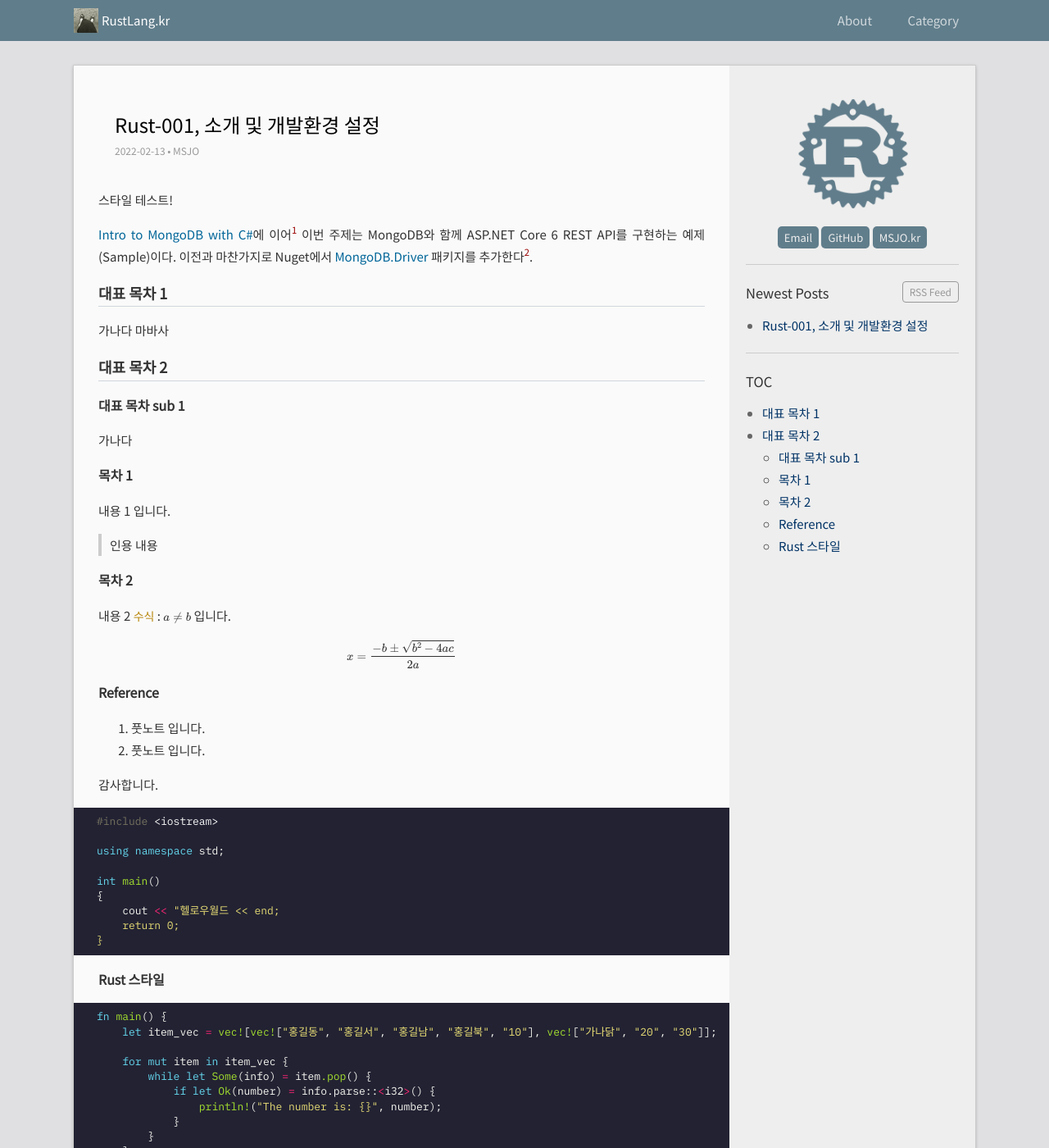
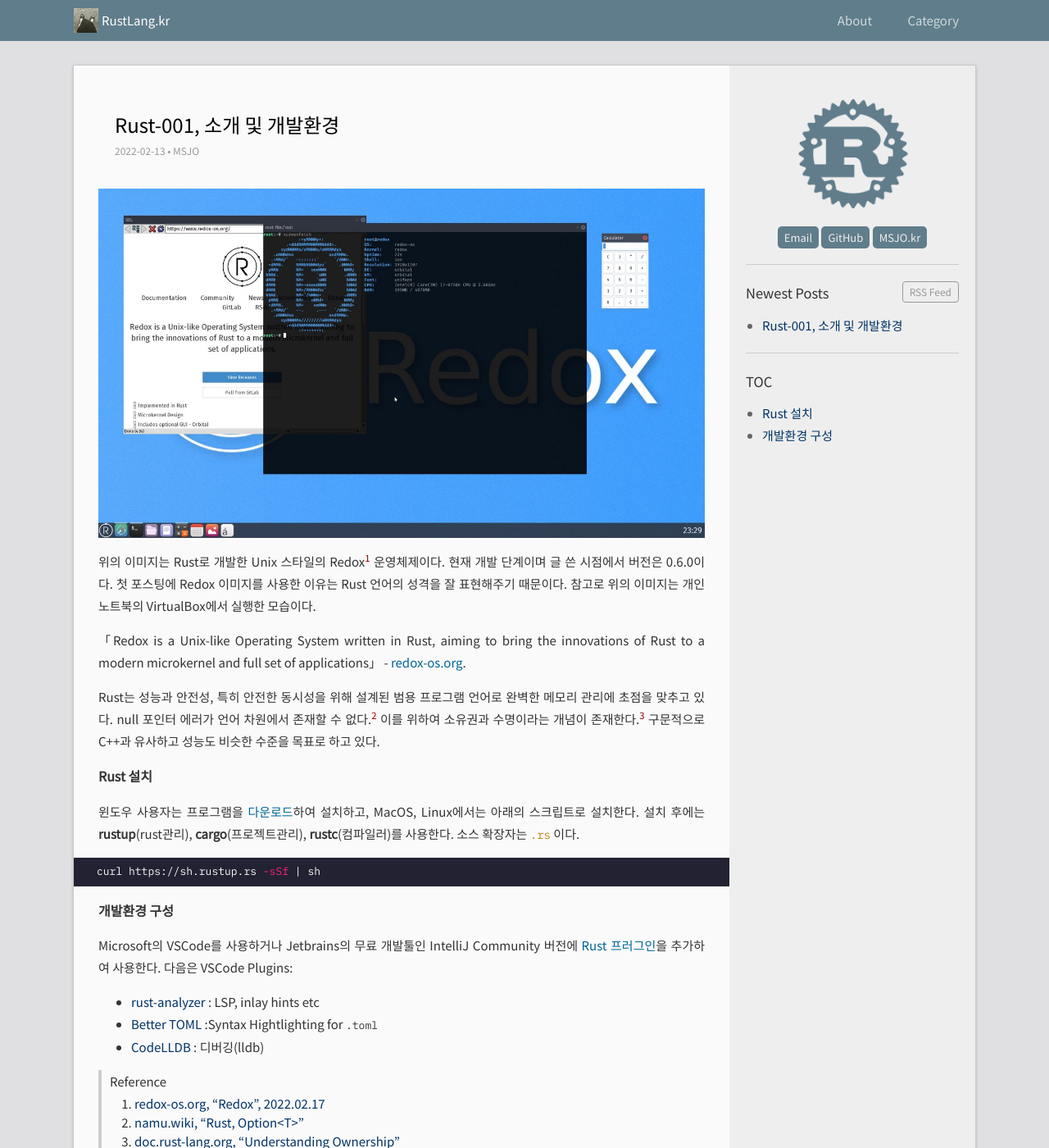
Before and after one commit to DebugJO/rustlang, a Jekyll site: the page built from _posts/2022-02-13-1.md, in a window 1280 px wide and 1400 px high. Shown: the whole window at 82% size. Built offline with Jekyll 4.4.1, drawn with Linux system fonts in a browser that asks for light colours; formulas are drawn with MathJax 3.

Commit message:
Rust-001, 소개 및 개발환경

````diff
--- a/_posts/2022-02-13-1.md
+++ b/_posts/2022-02-13-1.md
@@ -1,73 +1,36 @@
 ---
 layout: post
-title:  "Rust-001, 소개 및 개발환경 설정"
+title:  "Rust-001, 소개 및 개발환경"
 categories: [Rust Tutorial]
 ---
-스타일 테스트!
 
-[Intro to MongoDB with C#](https://msjo.kr/2020/04/12/1/)에 이어<sup>1</sup> 이번 주제는 MongoDB와 함께 ASP.NET Core 6 REST API를 구현하는 예제(Sample)이다. 이전과 마찬가지로 Nuget에서 [MongoDB.Driver](https://www.nuget.org/packages/MongoDB.Driver) 패키지를 추가한다<sup>2</sup>.
+![redox](https://raw.githubusercontent.com/DebugJO/rustlang/main/image/redox.jpg)
+
+위의 이미지는 Rust로 개발한 Unix 스타일의 Redox<sup>1</sup> 운영체제이다. 현재 개발 단계이며 글 쓴 시점에서 버전은 0.6.0이다. 첫 포스팅에 Redox 이미지를 사용한 이유는 Rust 언어의 성격을 잘 표현해주기 때문이다. 참고로 위의 이미지는 개인 노트북의 VirtualBox에서 실행한 모습이다.
 
 <!--more-->
 
-##### 대표 목차 1
+「Redox is a Unix-like Operating System written in Rust, aiming to bring the innovations of Rust to a modern microkernel and full set of applications」 - [redox-os.org](https://www.redox-os.org/).
 
-가나다 마바사
+Rust는 성능과 안전성, 특히 안전한 동시성을 위해 설계된 범용 프로그램 언어로 완벽한 메모리 관리에 초점을 맞추고 있다. null 포인터 에러가 언어 차원에서 존재할 수 없다.<sup>2</sup> 이를 위하여 소유권과 수명이라는 개념이 존재한다.<sup>3</sup> 구문적으로 C\+\+과 유사하고 성능도 비슷한 수준을 목표로 하고 있다.
 
-##### 대표 목차 2
+###### Rust 설치
 
-###### 대표 목차 sub 1
+윈도우 사용자는 프로그램을 [다운로드](https://win.rustup.rs/)하여 설치하고, MacOS, Linux에서는 아래의 스크립트로 설치한다. 설치 후에는 **rustup**(rust관리), **cargo**(프로젝트관리), **rustc**(컴파일러)를 사용한다. 소스 확장자는 `.rs` 이다.
 
-가나다
-
-###### 목차 1
-
-내용 1 입니다.
-
-> 인용 내용
-
-###### 목차 2
-
-내용 2 `수식` : $a \neq b$ 입니다.
-
-$$
-x = \frac{-b \pm \sqrt{b^2-4ac}}{2a}
-$$
-
-###### Reference
-
-1. 풋노트 입니다.
-2. 풋노트 입니다.
-
-감사합니다.
-
-```cpp
-#include <iostream>
-
-using namespace std;
-
-int main()
-{
-    cout << "헬로우월드 << end;
-    return 0;
-}
+```bash
+curl https://sh.rustup.rs -sSf | sh
 ```
 
-###### Rust 스타일
+###### 개발환경 구성
 
-```rust
-fn main() {
-    let item_vec = vec![vec!["홍길동", "홍길서", "홍길남", "홍길북", "10"], vec!["가나닭", "20", "30"]];
+Microsoft의 VSCode를 사용하거나 Jetbrains의 무료 개발툴인 IntelliJ Community 버전에 [Rust 프러그인](https://plugins.jetbrains.com/plugin/8182-rust)을 추가하여 사용한다. 다음은 VSCode Plugins:
 
-    for mut item in item_vec {
-        while let Some(info) = item.pop() {
-            if let Ok(number) = info.parse::<i32>() {
-                println!("The number is: {}", number);
-            }
-        }
-    }
-}
-```
+* [rust-analyzer](https://marketplace.visualstudio.com/items?itemName=matklad.rust-analyzer) : LSP, inlay hints etc
+* [Better TOML](https://marketplace.visualstudio.com/items?itemName=bungcip.better-toml) :Syntax Hightlighting for `.toml`
+* [CodeLLDB](https://marketplace.visualstudio.com/items?itemName=vadimcn.vscode-lldb) : 디버깅(lldb)
 
 > Reference
-> 1. 가나다
-> 2. 마바사
+> 1. [redox-os.org, "Redox", 2022.02.17](https://www.redox-os.org/)
+> 2. [namu.wiki, "Rust, Option\<T\>"](https://namu.wiki/w/Rust)
+> 3. [doc.rust-lang.org, "Understanding Ownership"](https://doc.rust-lang.org/book/ch04-00-understanding-ownership.html)
````
